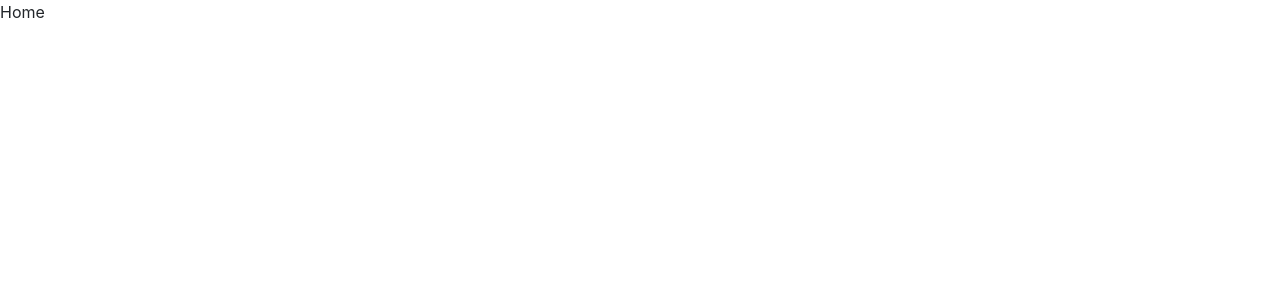
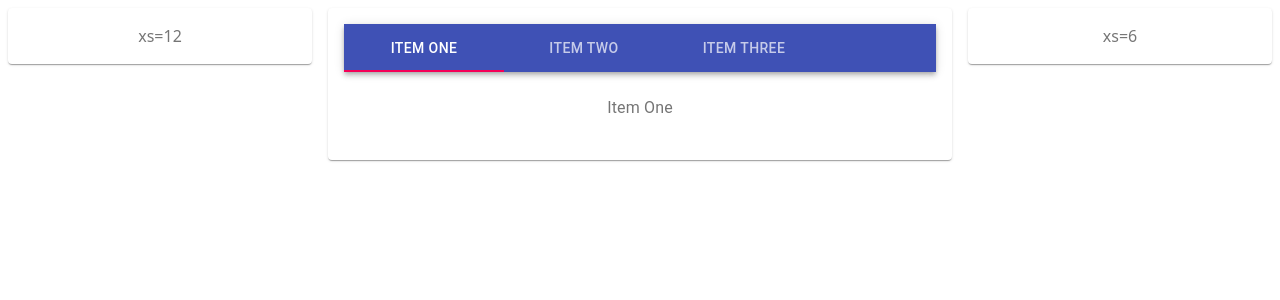
Before and after one commit to karthik-padav/inTNextjs, a Next.js app: page /Home/Home in a window 1280 px wide. Shown: the top 300 px of the page. Built offline with nearby package versions, Linux system fonts and the light colour scheme.

Commit message:
material ui

```diff
--- a/package.json
+++ b/package.json
@@ -8,11 +8,11 @@
     "start": "next start"
   },
   "dependencies": {
+    "@material-ui/core": "^4.11.0",
+    "@material-ui/icons": "^4.9.1",
     "axios": "^0.20.0",
-    "bootstrap": "^4.5.3",
     "next": "9.5.5",
     "react": "16.13.1",
-    "react-bootstrap": "^1.3.0",
     "react-dom": "16.13.1"
   }
 }
--- a/pages/Home/Home.jsx
+++ b/pages/Home/Home.jsx
@@ -1,6 +1,39 @@
-import Head from "next/head";
-import styles from "../../styles/Home.module.css";
+import { makeStyles } from "@material-ui/core/styles";
+import Paper from "@material-ui/core/Paper";
+import Grid from "@material-ui/core/Grid";
+import TabsComponent from "./TabsComponent";
+
+const useStyles = makeStyles((theme) => ({
+  root: {
+    // flexGrow: 1,
+  },
+  paper: {
+    padding: theme.spacing(2),
+    textAlign: "center",
+    color: theme.palette.text.secondary,
+  },
+  p1: {
+    padding: theme.spacing(1),
+  },
+}));
 
 export default function Home() {
-  return <p>Home</p>;
+  const classes = useStyles();
+  return (
+    <div className={classes.root}>
+      <Grid container spacing={0}>
+        <Grid item xs={3} className={classes.p1}>
+          <Paper className={classes.paper}>xs=12</Paper>
+        </Grid>
+        <Grid item xs={6} className={classes.p1}>
+          <Paper className={classes.paper}>
+            <TabsComponent />
+          </Paper>
+        </Grid>
+        <Grid item xs={3} className={classes.p1}>
+          <Paper className={classes.paper}>xs=6</Paper>
+        </Grid>
+      </Grid>
+    </div>
+  );
 }
--- /dev/null
+++ b/pages/Home/TabsComponent.jsx
@@ -0,0 +1,82 @@
+import React from "react";
+import PropTypes from "prop-types";
+import { makeStyles } from "@material-ui/core/styles";
+import AppBar from "@material-ui/core/AppBar";
+import Tabs from "@material-ui/core/Tabs";
+import Tab from "@material-ui/core/Tab";
+import Typography from "@material-ui/core/Typography";
+import Box from "@material-ui/core/Box";
+
+function TabPanel(props) {
+  const { children, value, index, ...other } = props;
+
+  return (
+    <div
+      role="tabpanel"
+      hidden={value !== index}
+      id={`simple-tabpanel-${index}`}
+      aria-labelledby={`simple-tab-${index}`}
+      {...other}
+    >
+      {value === index && (
+        <Box p={3}>
+          <Typography>{children}</Typography>
+        </Box>
+      )}
+    </div>
+  );
+}
+
+TabPanel.propTypes = {
+  children: PropTypes.node,
+  index: PropTypes.any.isRequired,
+  value: PropTypes.any.isRequired,
+};
+
+function a11yProps(index) {
+  return {
+    id: `simple-tab-${index}`,
+    "aria-controls": `simple-tabpanel-${index}`,
+  };
+}
+
+const useStyles = makeStyles((theme) => ({
+  root: {
+    flexGrow: 1,
+    backgroundColor: theme.palette.background.paper,
+  },
+}));
+
+export default function TabsComponent() {
+  const classes = useStyles();
+  const [value, setValue] = React.useState(0);
+
+  const handleChange = (event, newValue) => {
+    setValue(newValue);
+  };
+
+  return (
+    <div className={classes.root}>
+      <AppBar position="static">
+        <Tabs
+          value={value}
+          onChange={handleChange}
+          aria-label="simple tabs example"
+        >
+          <Tab label="Item One" {...a11yProps(0)} />
+          <Tab label="Item Two" {...a11yProps(1)} />
+          <Tab label="Item Three" {...a11yProps(2)} />
+        </Tabs>
+      </AppBar>
+      <TabPanel value={value} index={0}>
+        Item One
+      </TabPanel>
+      <TabPanel value={value} index={1}>
+        Item Two
+      </TabPanel>
+      <TabPanel value={value} index={2}>
+        Item Three
+      </TabPanel>
+    </div>
+  );
+}
```
Also changed, not shown: pages/NavBar/Header.jsx (+38 -28 lines), pages/index.js (+6 -6 lines), pages/Layout/LeftPanel.jsx (added), 1 other file (tests, documents, lock files or other folders).
